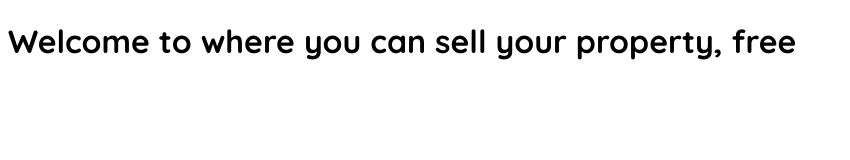
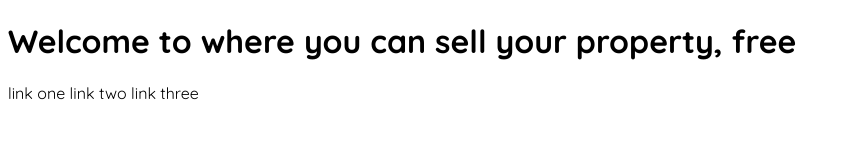
Before and after one commit to AndyLQ/gbs, a website: page index.html in a window 1280 px wide. Shown: the whole page, without its empty margins (0-850 px from the left). Drawn offline with Linux system fonts and the light colour scheme.

Commit message:
Set up SCSS as the styling language

```diff
--- /dev/null
+++ b/css/style.scss
@@ -0,0 +1,6 @@
+$primary-color: "#222";
+
+body {
+  font-family: "Quicksand", sans-serif;
+  color: $primary-color;
+}
--- a/index.html
+++ b/index.html
@@ -4,11 +4,11 @@
 <head>
     <meta charset="UTF-8">
     <meta name="viewport" content="width=device-width, initial-scale=1.0">
-    <meta name="theme-color" content="#AA9853" />
+    <meta name="theme-color" content="#AA9853">
     <script src="/js/index.js"></script>
     <link rel="manifest" href="manifest.webmanifest">
     <link href="https://fonts.googleapis.com/css?family=Quicksand:400,700&display=swap" rel="stylesheet">
-    <link rel="stylesheet" href="style.css">
+    <link rel="stylesheet" href="/css/style.css">
     <link rel="apple-touch-icon" href="/assets/sexy.png">
 
     <title>Gratis Boligsalg</title>
@@ -18,6 +18,17 @@
     <h1>
         Welcome to where you can sell your property, free
     </h1>
+    <nav>
+        <span>
+            link one
+        </span>
+        <span>
+            link two
+        </span>
+        <span>
+            link three
+        </span>
+    </nav>
 </body>
 
 </html>
```
Also changed, not shown: package.json (added, +16 -0 lines), css/style.css, 2 other files.
